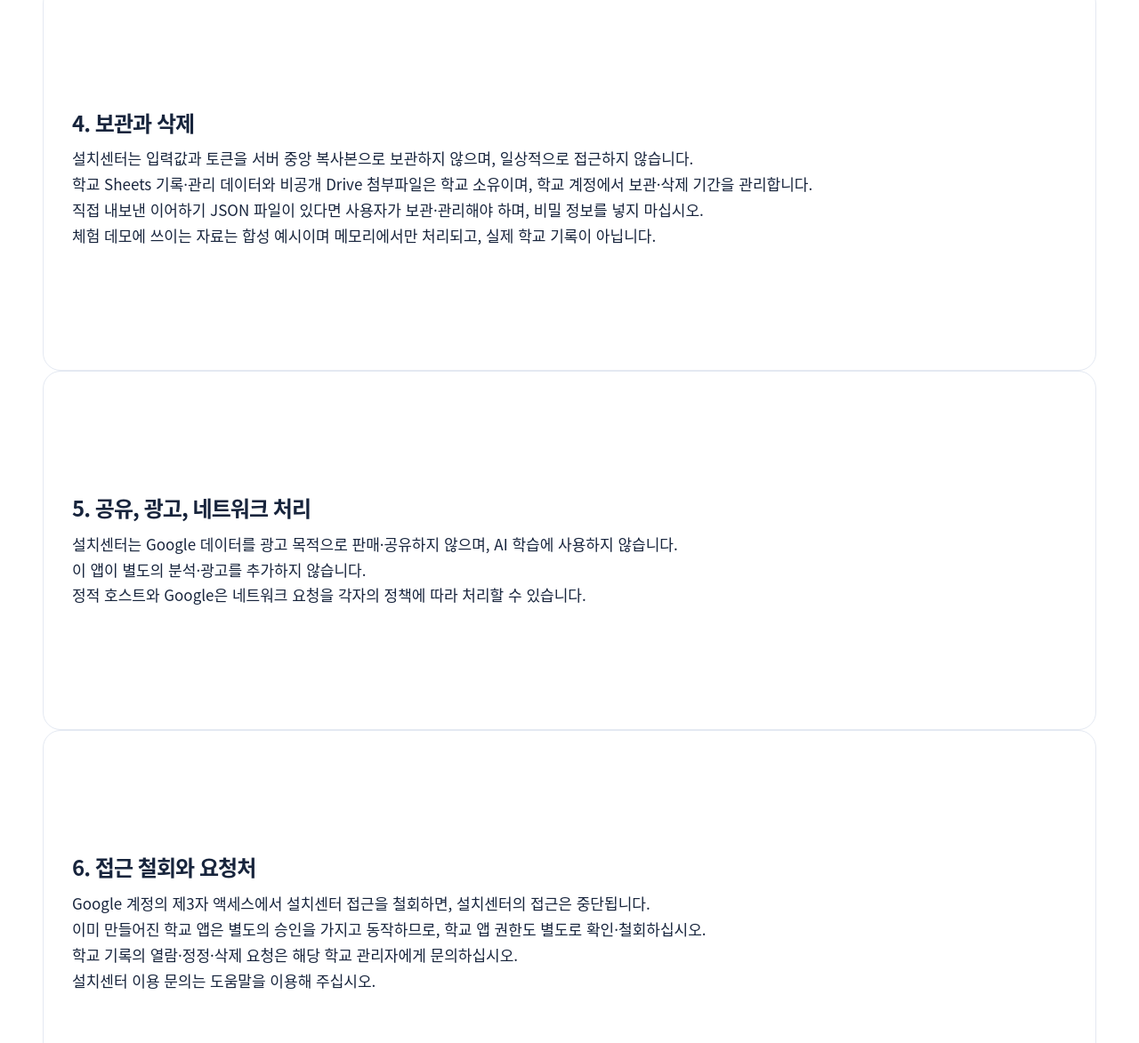
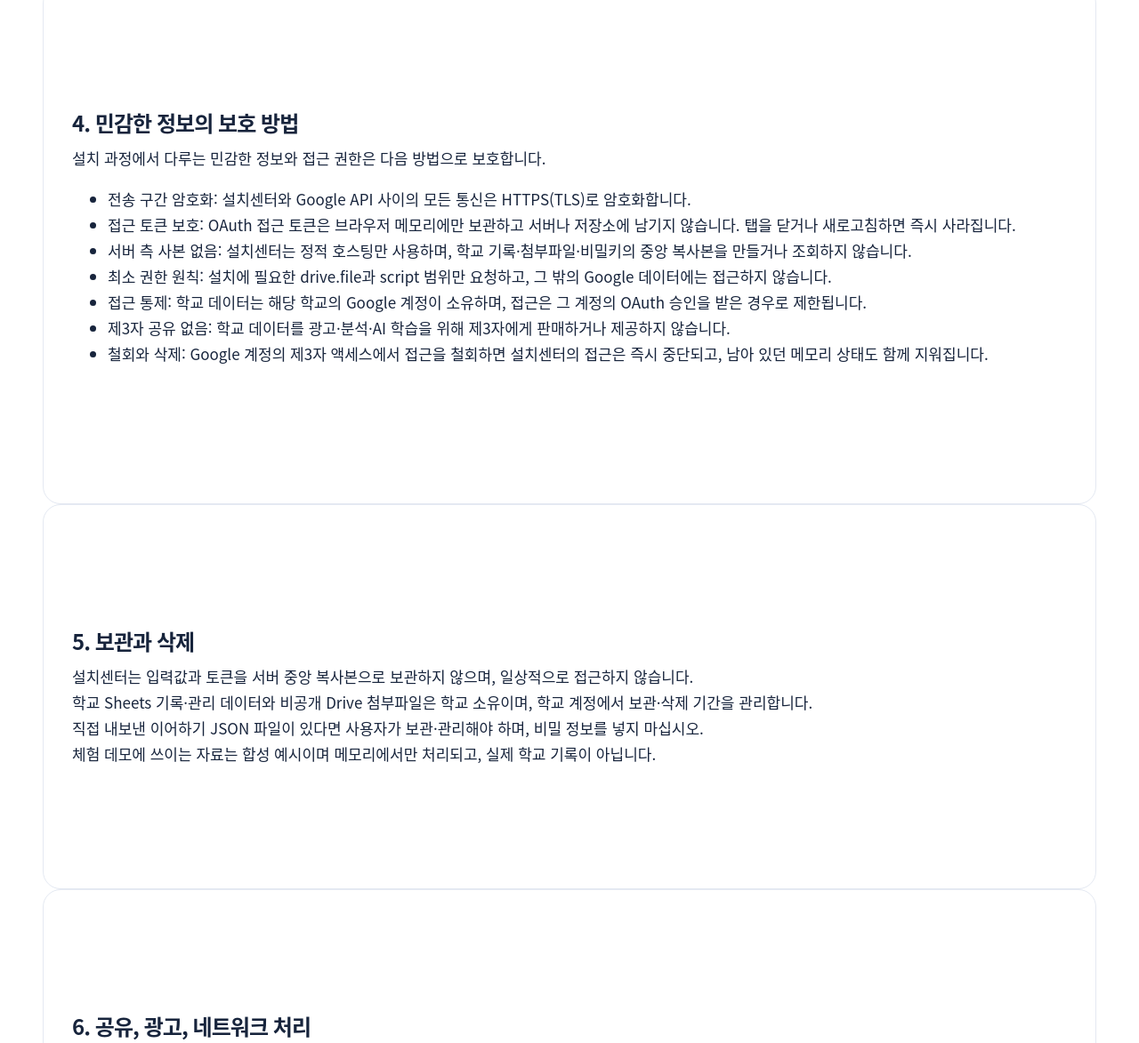
Before and after one commit to h19h29-design/QR-check, a plain HTML site: page installer/privacy/index.html in a window 1280 px wide. Shown: the part 1555-2728 px from the top of the page at 89% size. Drawn offline with Linux system fonts and the light colour scheme.

Commit message:
docs(privacy): keep published protection details in source

```diff
--- a/installer/privacy/index.html
+++ b/installer/privacy/index.html
@@ -21,7 +21,7 @@
 <div class="subhero">
 <h1>개인정보처리방침</h1>
 <p>QR 보안점검표 설치센터에 대한 안내입니다.</p>
-<p>시행일: 2026-09-10</p>
+<p>시행일: 2026-09-14</p>
 </div>
 <div class="surface">
 <section class="section" aria-labelledby="about">
@@ -52,8 +52,23 @@
 </section>
 </div>
 <div class="surface">
+<section class="section" aria-labelledby="protect">
+<h2 id="protect">4. 민감한 정보의 보호 방법</h2>
+<p>설치 과정에서 다루는 민감한 정보와 접근 권한은 다음 방법으로 보호합니다.</p>
+<ul>
+<li>전송 구간 암호화: 설치센터와 Google API 사이의 모든 통신은 HTTPS(TLS)로 암호화합니다.</li>
+<li>접근 토큰 보호: OAuth 접근 토큰은 브라우저 메모리에만 보관하고 서버나 저장소에 남기지 않습니다. 탭을 닫거나 새로고침하면 즉시 사라집니다.</li>
+<li>서버 측 사본 없음: 설치센터는 정적 호스팅만 사용하며, 학교 기록·첨부파일·비밀키의 중앙 복사본을 만들거나 조회하지 않습니다.</li>
+<li>최소 권한 원칙: 설치에 필요한 drive.file과 script 범위만 요청하고, 그 밖의 Google 데이터에는 접근하지 않습니다.</li>
+<li>접근 통제: 학교 데이터는 해당 학교의 Google 계정이 소유하며, 접근은 그 계정의 OAuth 승인을 받은 경우로 제한됩니다.</li>
+<li>제3자 공유 없음: 학교 데이터를 광고·분석·AI 학습을 위해 제3자에게 판매하거나 제공하지 않습니다.</li>
+<li>철회와 삭제: Google 계정의 제3자 액세스에서 접근을 철회하면 설치센터의 접근은 즉시 중단되고, 남아 있던 메모리 상태도 함께 지워집니다.</li>
+</ul>
+</section>
+</div>
+<div class="surface">
 <section class="section" aria-labelledby="keep">
-<h2 id="keep">4. 보관과 삭제</h2>
+<h2 id="keep">5. 보관과 삭제</h2>
 <p>설치센터는 입력값과 토큰을 서버 중앙 복사본으로 보관하지 않으며, 일상적으로 접근하지 않습니다.</p>
 <p>학교 Sheets 기록·관리 데이터와 비공개 Drive 첨부파일은 학교 소유이며, 학교 계정에서 보관·삭제 기간을 관리합니다.</p>
 <p>직접 내보낸 이어하기 JSON 파일이 있다면 사용자가 보관·관리해야 하며, 비밀 정보를 넣지 마십시오.</p>
@@ -62,7 +77,7 @@
 </div>
 <div class="surface">
 <section class="section" aria-labelledby="share">
-<h2 id="share">5. 공유, 광고, 네트워크 처리</h2>
+<h2 id="share">6. 공유, 광고, 네트워크 처리</h2>
 <p>설치센터는 Google 데이터를 광고 목적으로 판매·공유하지 않으며, AI 학습에 사용하지 않습니다.</p>
 <p>이 앱이 별도의 분석·광고를 추가하지 않습니다.</p>
 <p>정적 호스트와 Google은 네트워크 요청을 각자의 정책에 따라 처리할 수 있습니다.</p>
@@ -70,7 +85,7 @@
 </div>
 <div class="surface">
 <section class="section" aria-labelledby="rights">
-<h2 id="rights">6. 접근 철회와 요청처</h2>
+<h2 id="rights">7. 접근 철회와 요청처</h2>
 <p>Google 계정의 제3자 액세스에서 설치센터 접근을 철회하면, 설치센터의 접근은 중단됩니다.</p>
 <p>이미 만들어진 학교 앱은 별도의 승인을 가지고 동작하므로, 학교 앱 권한도 별도로 확인·철회하십시오.</p>
 <p>학교 기록의 열람·정정·삭제 요청은 해당 학교 관리자에게 문의하십시오.</p>
@@ -79,7 +94,7 @@
 </div>
 <div class="surface">
 <section class="section" aria-labelledby="notice">
-<h2 id="notice">7. 고지</h2>
+<h2 id="notice">8. 고지</h2>
 <p>이 문서는 법적 준수나 인증을 보장하지 않습니다.</p>
 <p>Google 설치 성공을 보장하지 않습니다.</p>
 <p>방침이 바뀌면 이 페이지에서 시행일과 함께 안내합니다.</p>
@@ -89,7 +104,7 @@
 </main>
 <footer class="site-footer">
 <div class="container">
-<p>QR 보안점검표 설치센터 · 개인정보처리방침 · 시행일: 2026-09-10</p>
+<p>QR 보안점검표 설치센터 · 개인정보처리방침 · 시행일: 2026-09-14</p>
 <p><a href="../index.html">설치센터 홈</a> · <a href="../help/index.html">도움말</a></p>
 </div>
 </footer>
```
Also changed, not shown: installer/tests/site-content-build.test.mjs (+2 -0 lines).
